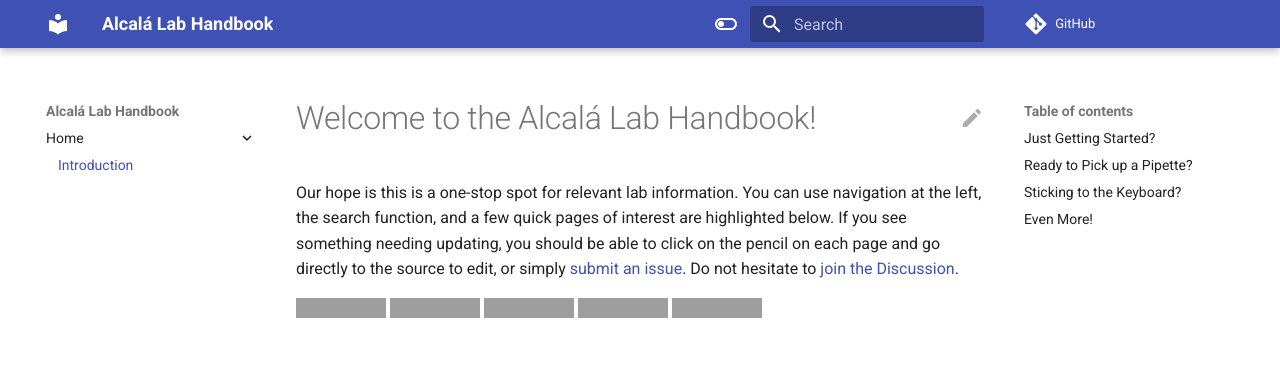
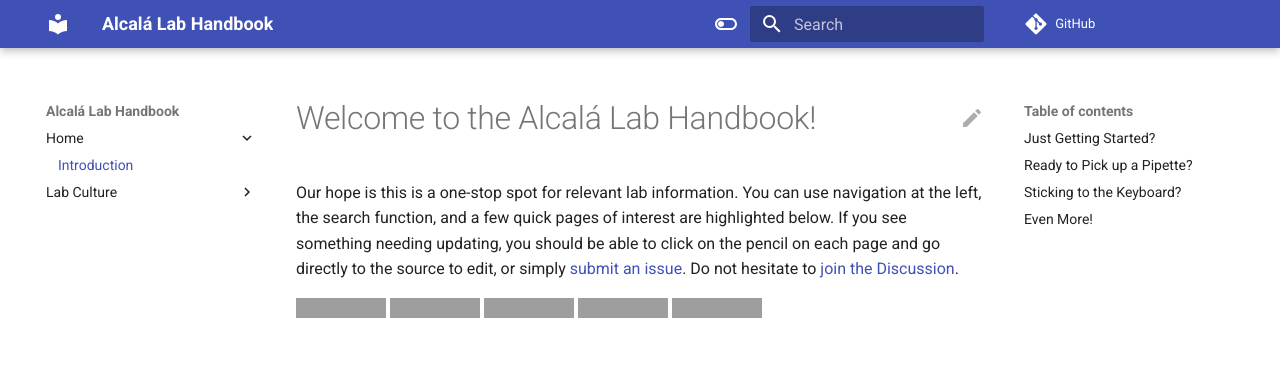
Before and after one commit to AlcalaLab/resources, an MkDocs documentation site: the page built from docs/index.md, in a window 1280 px wide. Shown: the top 371 px of the page. Built offline with MkDocs 1.6.1 and Material for MkDocs 9.7.7, drawn with Linux system fonts in a browser that asks for light colours; comment, search, counter and statistics services are not loaded; grey boxes are pictures that could not be loaded.

Commit message:
Update mkdocs.yml

```diff
--- a/mkdocs.yml
+++ b/mkdocs.yml
@@ -44,3 +44,5 @@ markdown_extensions:
 nav:
   - Home:
     - Introduction: index.md
+  - Lab Culture:
+    - Lab Notebooks: lab_notebooks.md
```
